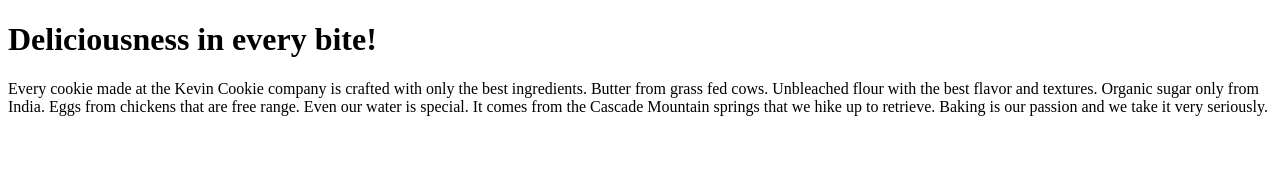
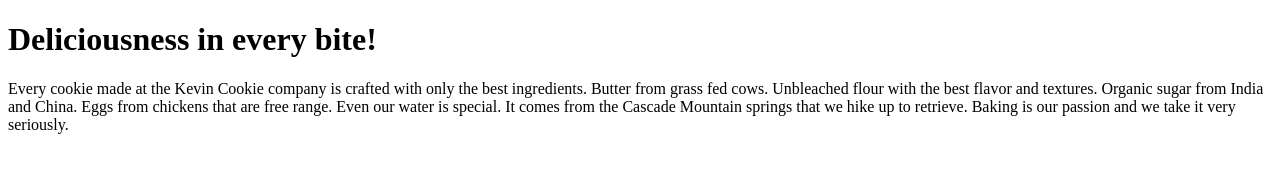
Before and after one commit to angelduenasneyra/CodeRepo, a plain HTML site: page index.htm in a window 1280 px wide. Drawn offline with Linux system fonts and the light colour scheme.

Commit message:
Update index.htm

```diff
--- a/index.htm
+++ b/index.htm
@@ -4,7 +4,7 @@
 
 <h1>Deliciousness in every bite!</h1>
 
-<p>Every cookie made at the Kevin Cookie company is crafted with only the best ingredients. Butter from grass fed cows. Unbleached flour with the best flavor and textures. Organic sugar only from India. Eggs from chickens that are free range. Even our water is special. It comes from the Cascade Mountain springs that we hike up to retrieve. Baking is our passion and we take it very seriously.</p>
+<p>Every cookie made at the Kevin Cookie company is crafted with only the best ingredients. Butter from grass fed cows. Unbleached flour with the best flavor and textures. Organic sugar from India and China. Eggs from chickens that are free range. Even our water is special. It comes from the Cascade Mountain springs that we hike up to retrieve. Baking is our passion and we take it very seriously.</p>
 
 
 </body>
```
